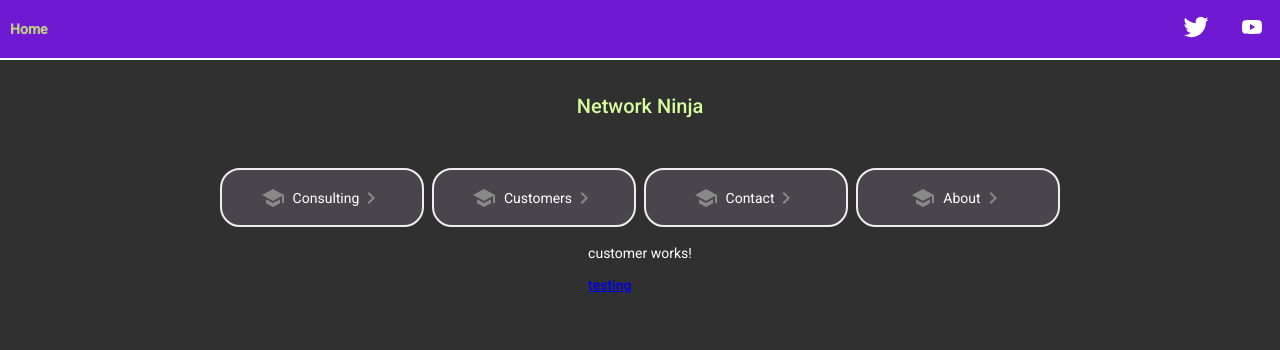
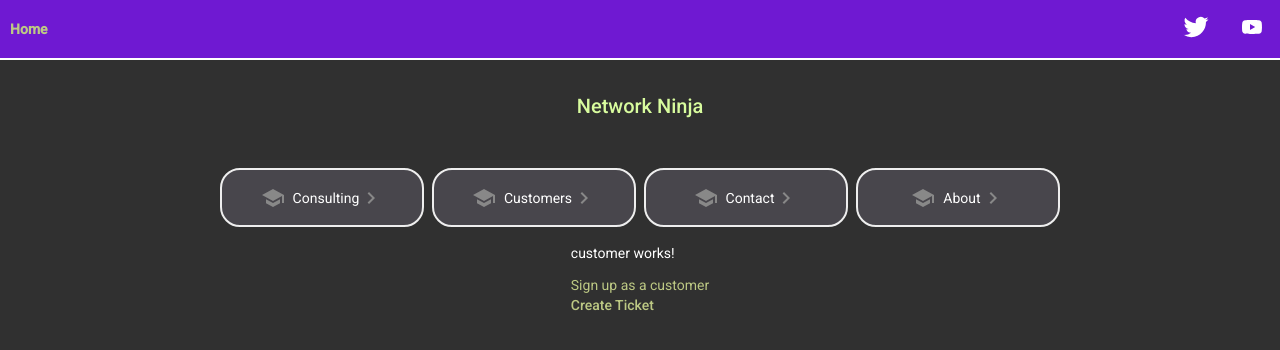
Before and after one commit to helloimalemur/koonts-dot-net, an Angular app: page /customer in a window 1280 px wide. Shown: the top 350 px of the page. Built offline with nearby package versions, Linux system fonts and the light colour scheme.

Commit message:
customer form

```diff
--- a/src/app/app.component.css
+++ b/src/app/app.component.css
@@ -172,9 +172,6 @@ a::before {
 
 a:hover {
   color: darkred;
-}
-
-a:hover {
   color: #d8fc9e;
 }
 
--- a/src/app/customer/customer.component.css
+++ b/src/app/customer/customer.component.css
@@ -0,0 +1,18 @@
+a {
+  color: #bdc984;
+}
+a:link{
+  text-decoration: none;
+}
+
+a:visited {
+
+}
+/* Add a heart before links */
+a::before {
+}
+
+a:hover {
+  color: darkred;
+  color: #d8fc9e;
+}
--- a/src/app/customer/customer.component.html
+++ b/src/app/customer/customer.component.html
@@ -1,3 +1,4 @@
 <p>customer works!</p>
-<a routerLink="/ticket" routerLinkActive="page"><div class="mat-button">testing</div></a>
+<a routerLink="/customerform" routerLinkActive="page">Sign up as a customer</a>
+<a routerLink="/ticket" routerLinkActive="page"><div class="mat-button">Create Ticket</div></a>
 <router-outlet></router-outlet>
```
